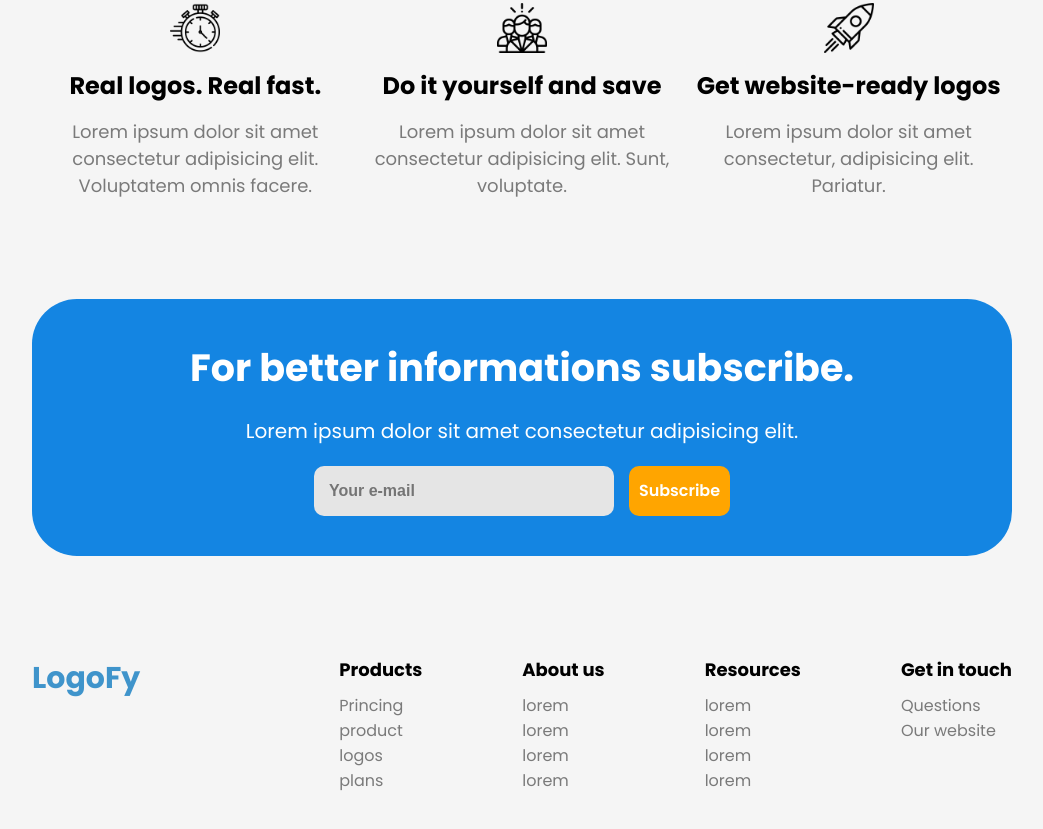
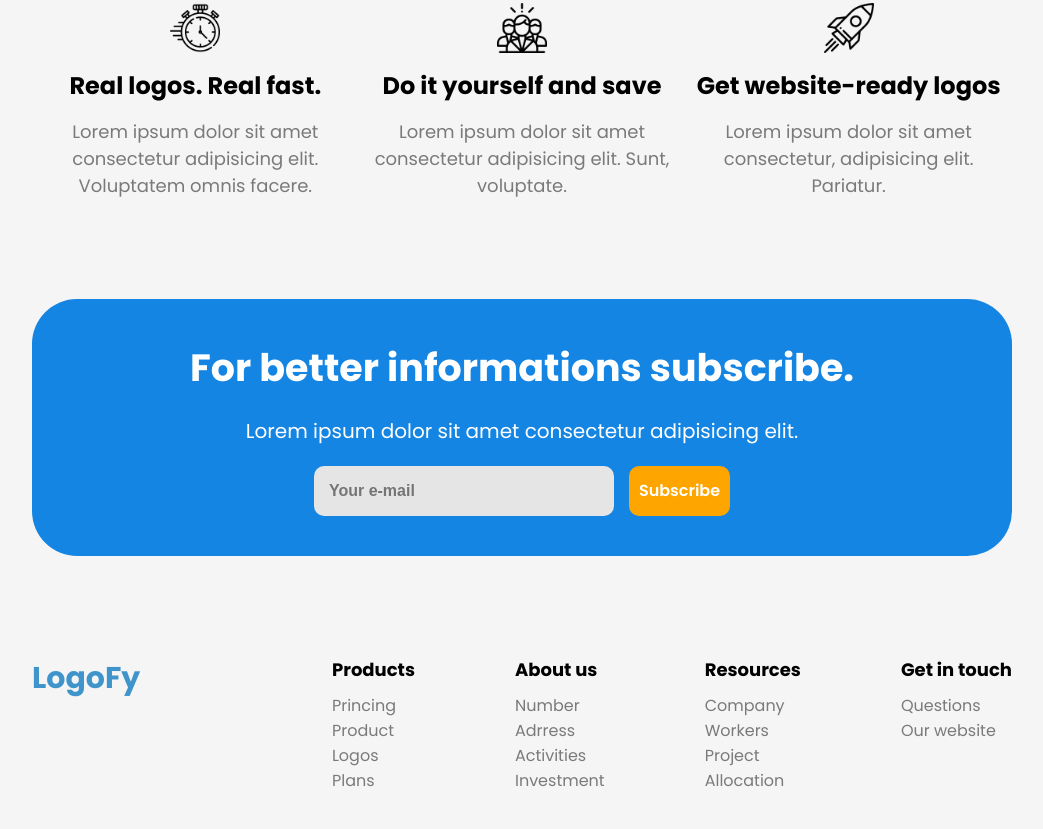
Before and after one commit to EnzFeijo/projeto-landingpage, a plain HTML site: page index.html in a window 1280 px wide. Shown: the part 612-1441 px from the top of the page, without its empty margins (118-1161 px from the left). Drawn offline with Linux system fonts and the light colour scheme.

Commit message:
acabamentos
alguns acabamentos para postar no linkedin

```diff
--- a/index.css
+++ b/index.css
@@ -244,6 +244,10 @@ footer .content .footer-column ul li{
     font-size: 16px;
 }
 
+footer .content .footer-column ul li a:hover {
+   color: #000000e3;
+}
+
 footer .content .footer-column ul {
     margin-top: 10px;
 }
--- a/index.html
+++ b/index.html
@@ -5,7 +5,8 @@
     <meta charset="UTF-8">
     <meta http-equiv="X-UA-Compatible" content="IE=edge">
     <meta name="viewport" content="width=device-width, initial-scale=1.0">
-    <title>Landing Page</title>
+    <link rel="shortcut icon" href="/imagens/favicon.ico" type="image/x-icon">
+    <title>LogoFy</title>
     <link rel="stylesheet" href="index.css">
 
     <link rel="preconnect" href="https://fonts.googleapis.com">
@@ -108,29 +109,29 @@
                     <h4>Products</h4>
                     <ul>
                         <li><a href="#">Princing</a></li>
-                        <li><a href="#">product</a></li>
-                        <li><a href="#">logos</a></li>
-                        <li><a href="#">plans</a></li>
+                        <li><a href="#">Product</a></li>
+                        <li><a href="#">Logos</a></li>
+                        <li><a href="#">Plans</a></li>
                     </ul>
 
                 </div>
                 <div class="footer-column">
                     <h4>About us</h4>
                     <ul>
-                        <li><a href="#">lorem</a></li>
-                        <li><a href="#">lorem</a></li>
-                        <li><a href="#">lorem</a></li>
-                        <li><a href="#">lorem</a></li>
+                        <li><a href="#">Number</a></li>
+                        <li><a href="#">Adrress</a></li>
+                        <li><a href="#">Activities</a></li>
+                        <li><a href="#">Investment</a></li>
                     </ul>
 
                 </div>
                 <div class="footer-column">
                     <h4>Resources</h4>
                     <ul>
-                        <li><a href="#">lorem </a></li>
-                        <li><a href="#">lorem</a></li>
-                        <li><a href="#">lorem</a></li>
-                        <li><a href="#">lorem</a></li>
+                        <li><a href="#">Company</a></li>
+                        <li><a href="#">Workers</a></li>
+                        <li><a href="#">Project</a></li>
+                        <li><a href="#">Allocation</a></li>
                     </ul>
 
                 </div>
```
Also changed, not shown: imagens/android-chrome-192x192.png (added), imagens/android-chrome-512x512.png (added), imagens/apple-touch-icon.png (added), imagens/favicon-16x16.png (added), imagens/favicon-32x32.png (added), imagens/favicon.ico (added).
